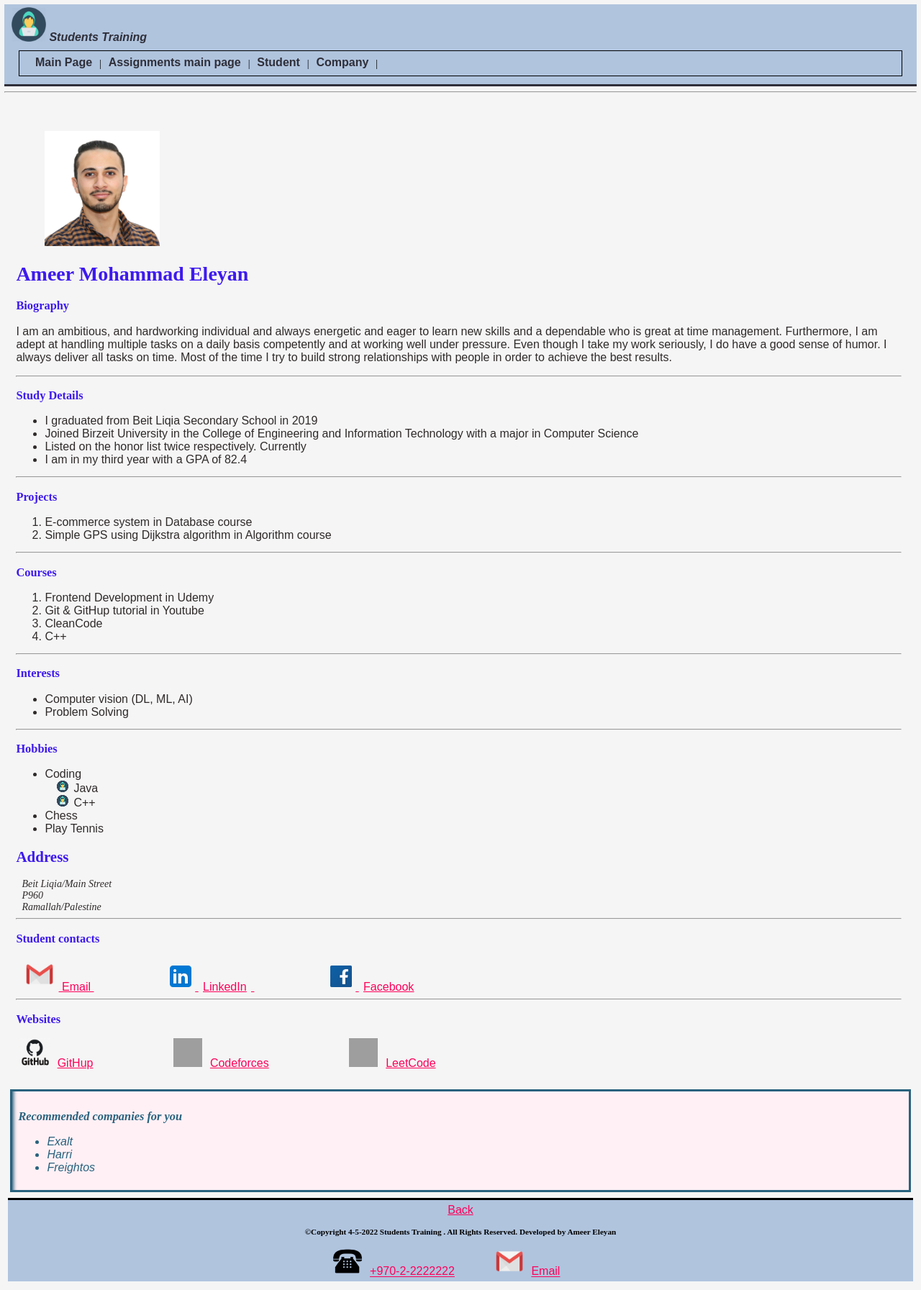
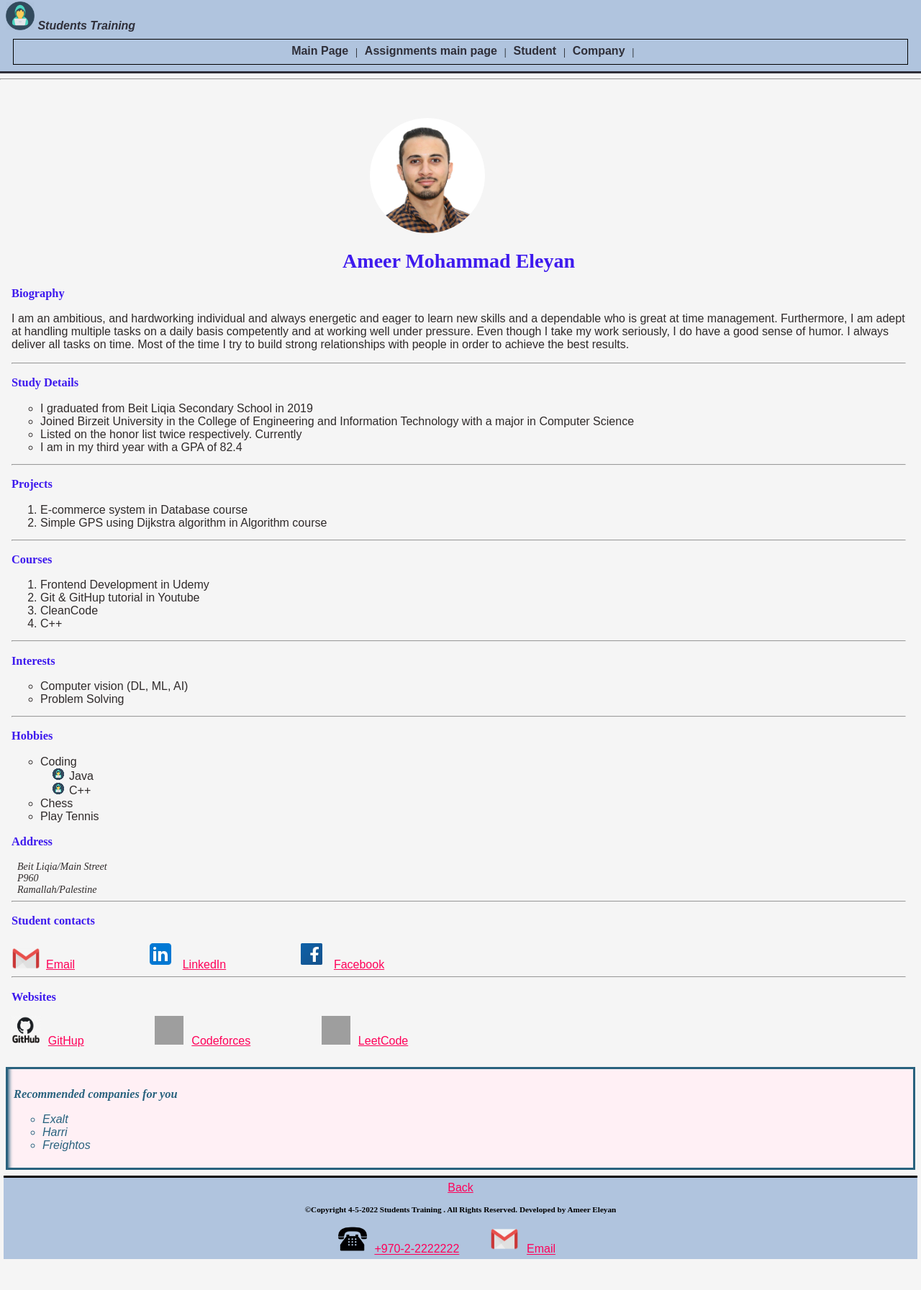
Before and after one commit to AmeerEleyan/WebCourse, a PHP site: page /assignments/assignment2/student.html in a window 1280 px wide. Shown: the whole page at 72% size. After the commit the page ends 1750 px from the top, so only its background shows below. Run offline with PHP 8.4, Linux system fonts and the light colour scheme; grey boxes are pictures that could not be loaded.

Commit message:
Edit assignment2 version2

```diff
--- a/assignments/assignment2/css/layout.css
+++ b/assignments/assignment2/css/layout.css
@@ -1,6 +1,6 @@
 #website_logo {
-    width: 3rem;
-    height: 3rem;
+    width: 2.5rem;
+    height: 2.5rem;
 }
 
 #site_name {
@@ -15,14 +15,15 @@ body {
     font-family: serif, sans-serif;
     font-size: 14px;
     background-color: whitesmoke;
-    padding: 0.4rem;
+    padding: 0rem;
     margin: 0rem;
 }
 
 header {
     background-color: lightsteelblue;
     border-bottom: solid rgb(47, 47, 57);
-    padding: 0.2rem;
+    padding: 0.1rem;
+    margin: 0;
 }
 
 nav {
@@ -31,8 +32,8 @@ nav {
     padding: .5rem 1rem;
 }
 
-.nav_links:link,
-.nav_links:visited {
+nav a:link,
+nav a:visited {
     color: rgb(47, 47, 57);
     font-family: sans-serif;
     font-weight: bold;
@@ -40,8 +41,12 @@ nav {
     text-decoration: none;
 }
 
-.nav_links:hover {
+nav a:hover {
     color: rgb(234, 128, 52);
+}
+
+header nav {
+    text-align: center;
 }
 
 main {
@@ -69,3 +74,11 @@ footer {
     text-align: center;
     padding: 0.3rem;
 }
+
+footer span a {
+    margin-right: 2rem;
+}
+
+footer a:hover {
+    color: rgb(0, 76, 255);
+}
--- a/assignments/assignment2/css/website.css
+++ b/assignments/assignment2/css/website.css
@@ -17,27 +17,30 @@ span {
     font-size: 1rem;
 }
 
-.student_contacts,
-.company_contacts {
-    text-decoration: underline;
-    margin-right: 5.5rem;
+a:link,
+a:visited {
+    color: rgb(255, 0, 89);
+    padding: .2rem .4rem;
+}
+
+a:hover {
+    color: rgb(0, 76, 255);
 }
 
 main a[href^="mailto"] {
-    content: url("../images/gamil_logo.png");
-    width: 2.5rem;
-    height: 2.5rem;
-
+    background-image: url("../images/gamil_logo.png");
 }
 
 main a[href^="tel"] {
-    content: url("../images/telephone.png");
-    width: 2.5rem;
-    height: 2.5rem;
+    background-image: url("../images/telephone.png");
 }
 
-h1 {
-    font-family: 'Times New Roman', Times, serif;
+main a[href^="tel"],
+main a[href^="mailto"] {
+    background-size: 2.5rem;
+    padding-top: 20px;
+    padding-left: 48px;
+    background-repeat: no-repeat;
 }
 
 img {
@@ -45,33 +48,36 @@ img {
     height: 2.5rem;
 }
 
-
 address {
     padding-left: 0.5rem;
 }
 
-a:link,
-a:visited,
-span {
-    color: rgb(255, 0, 89);
-    padding: .2rem .4rem;
-}
-
-.internal_ul {
+ul li ul {
     list-style-image: url('../images/website_icon.ico');
 }
 
-.websites_contact a:hover,
-.student_websites a:hover,
-.student_contacts a:hover,
-.company_contacts a:hover,
-footer a:hover {
-    color: rgb(196, 132, 4);
+ul li {
+    list-style-type: circle;
+}
+
+section>span,
+figure img {
+    margin-right: 5.5rem;
+}
+
+div>figure,
+figure+h1 {
+    text-align: center;
+}
+
+img:hover {
+    transform: scale(1.2);
 }
 
 #student_profile {
     width: 10rem;
     height: 10rem;
+    border-radius: 50rem;
 }
 
 #company_profile {
@@ -83,15 +89,3 @@ footer a:hover {
     width: 18rem;
     height: 16rem;
 }
-
-.company_photos_figure img {
-    margin-right: 10%;
-}
-
-.websites_contact {
-    margin-right: 2rem;
-}
-
-.student_websites {
-    margin-right: 5.5rem;
-}
--- a/assignments/assignment2/student.html
+++ b/assignments/assignment2/student.html
@@ -12,21 +12,19 @@
 <body>
     <header>
         <div>
-            <div>
-                <a id="site_name" href="../assignment2/index.html">
-                    <img id="website_logo" src="images/website_logo.png" alt="website logo" />
-                    Students Training
-                </a>
-            </div>
+            <a id="site_name" href="../assignment2/index.html">
+                <img id="website_logo" src="images/website_logo.png" alt="website logo" />
+                Students Training
+            </a>
         </div>
         <nav>
-            <a class="nav_links" href="/">Main Page</a>
+            <a href="/">Main Page</a>
             |
-            <a class="nav_links" href="../index.html">Assignments main page</a>
+            <a href="../index.html">Assignments main page</a>
             |
-            <a class="nav_links" href="./student.html">Student</a>
+            <a href="./student.html">Student</a>
             |
-            <a class="nav_links" href="./company.html">Company</a>
+            <a href="./company.html">Company</a>
             |
         </nav>
     </header>
@@ -95,7 +93,7 @@
             <ul>
                 <li>
                     Coding
-                    <ul class="internal_ul">
+                    <ul>
                         <li>Java</li>
                         <li>C++</li>
                     </ul>
@@ -105,7 +103,7 @@
             </ul>
         </section>
         <section>
-            <h2>Address</h2>
+            <h3>Address</h3>
             <address>
                 Beit Liqia/Main Street
                 <br />
@@ -117,15 +115,14 @@
         <hr />
         <section>
             <h3>Student contacts</h3>
-            <span class="student_contacts">
-                <a href="mailto:ameer.eleyan.pgr@gamil.com"></a>
-                Email
+            <span>
+                <a href="mailto:ameer.eleyan.pgr@gamil.com">Email</a>
             </span>
-            <span class="student_contacts">
+            <span>
                 <img src="./images/linkedin_logo.png" alt="LinkedIn Profile" />
                 <a href="https://www.linkedin.com/in/ameer-eleyan-8442751a5/">LinkedIn</a>
             </span>
-            <span class="student_contacts">
+            <span>
                 <img src="./images/facebook_logo.png" alt="Facebook Profile" />
                 <a href="https://www.facebook.com/amer.alian2">Facebook</a>
             </span>
@@ -133,16 +130,16 @@
         <hr />
         <section>
             <h3>Websites</h3>
-            <span class="student_websites">
+            <span>
                 <img src="./images/githup_logo.png" alt="GitHup Profile" />
                 <a href="https://github.com/AmeerEleyan">GitHup</a>
             </span>
-            <span class="student_websites">
+            <span>
                 <img src="https://img.icons8.com/external-tal-revivo-shadow-tal-revivo/48/000000/external-codeforces-programming-competitions-and-contests-programming-community-logo-shadow-tal-revivo.png"
                     alt="codeforces Profile" />
                 <a href="https://codeforces.com/profile/Ameleyan">Codeforces</a>
             </span>
-            <span class="student_websites">
+            <span>
                 <img src="https://img.icons8.com/external-tal-revivo-shadow-tal-revivo/48/000000/external-level-up-your-coding-skills-and-quickly-land-a-job-logo-shadow-tal-revivo.png"
                     alt="Leetcode Profile" />
                 <a href="https://leetcode.com/AmeerEleyanPgr/">LeetCode</a>
@@ -165,11 +162,11 @@
                 Developed by Ameer Eleyan
             </h4>
         </section>
-        <span class="websites_contact">
+        <span>
             <img src="./images/telephone.png" alt="tel-logo">
             <a href="tel:+970-2-2222222">+970-2-2222222</a>
         </span>
-        <span class="websites_contact">
+        <span>
             <img src="./images/gamil_logo.png" alt="email-logo">
             <a href="mailto:1191076@student.birzeit.edu">Email</a>
         </span>
```
Also changed, not shown: assignments/assignment2/company.html (+18 -22 lines).
